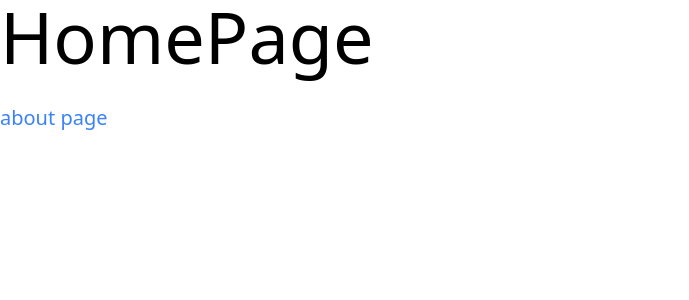
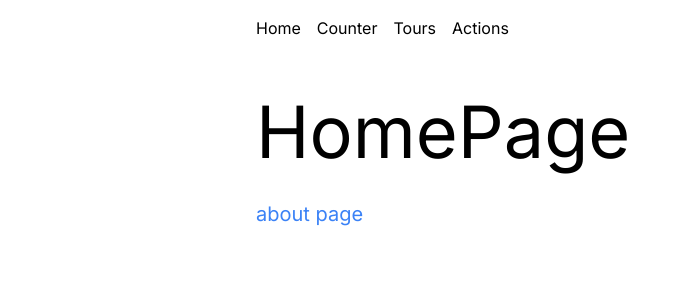
Before and after one commit to kriztiank-UCN/nextjs-with-typescript, a Next.js app: page / in a window 1280 px wide. Shown: the top 300 px of the page, without its empty margins (0-689 px from the left). Built offline with nearby package versions, Linux system fonts and the light colour scheme.

Commit message:
Layout File, Navbar, Fonts and Metadata

```diff
--- a/app/contact/page.tsx
+++ /dev/null
@@ -1,8 +0,0 @@
-const AboutPage = () => {
-  return (
-    <div>
-      <h1 className='text-7xl'>AboutPage</h1>
-    </div>
-  );
-};
-export default AboutPage;
--- a/app/layout.tsx
+++ b/app/layout.tsx
@@ -1,34 +1,26 @@
-import type { Metadata } from "next";
-import localFont from "next/font/local";
-import "./globals.css";
+import './globals.css';
+import Navbar from '@/components/Navbar';
+import type { Metadata } from 'next';
+import { Inter } from 'next/font/google';
 
-const geistSans = localFont({
-  src: "./fonts/GeistVF.woff",
-  variable: "--font-geist-sans",
-  weight: "100 900",
-});
-const geistMono = localFont({
-  src: "./fonts/GeistMonoVF.woff",
-  variable: "--font-geist-mono",
-  weight: "100 900",
-});
+const inter = Inter({ subsets: ['latin'] });
 
 export const metadata: Metadata = {
-  title: "Create Next App",
-  description: "Generated by create next app",
+  title: 'Next.js Project',
+  description: 'A Next.js project with TypeScript and TailwindCSS.',
+  keywords: 'Next.js, Typescript, TailwindCSS',
 };
 
 export default function RootLayout({
   children,
-}: Readonly<{
+}: {
   children: React.ReactNode;
-}>) {
+}) {
   return (
-    <html lang="en">
-      <body
-        className={`${geistSans.variable} ${geistMono.variable} antialiased`}
-      >
-        {children}
+    <html lang='en'>
+      <body className={inter.className}>
+        <Navbar />
+        <main className='max-w-3xl mx-auto py-10'>{children}</main>
       </body>
     </html>
   );
--- /dev/null
+++ b/components/Navbar.tsx
@@ -0,0 +1,13 @@
+import Link from "next/link";
+
+function Navbar() {
+  return (
+    <nav className='max-w-3xl mx-auto py-4 flex gap-x-4 '>
+      <Link href='/'>Home</Link>
+      <Link href='/counter'>Counter</Link>
+      <Link href='/tours'>Tours</Link>
+      <Link href='/actions'>Actions</Link>
+    </nav>
+  );
+}
+export default Navbar;
```
Also changed, not shown: app/fonts/GeistMonoVF.woff (deleted), app/fonts/GeistVF.woff (deleted).
